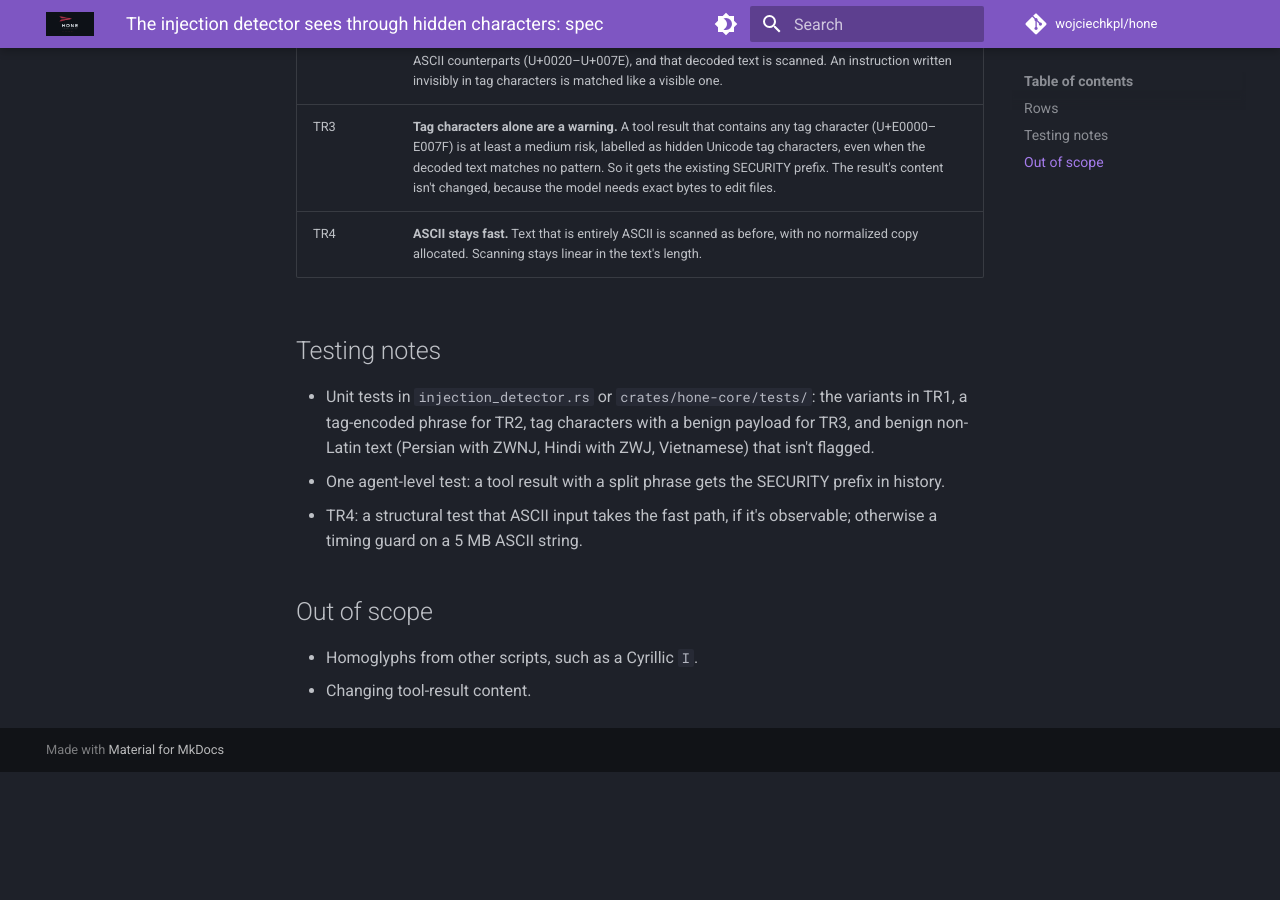
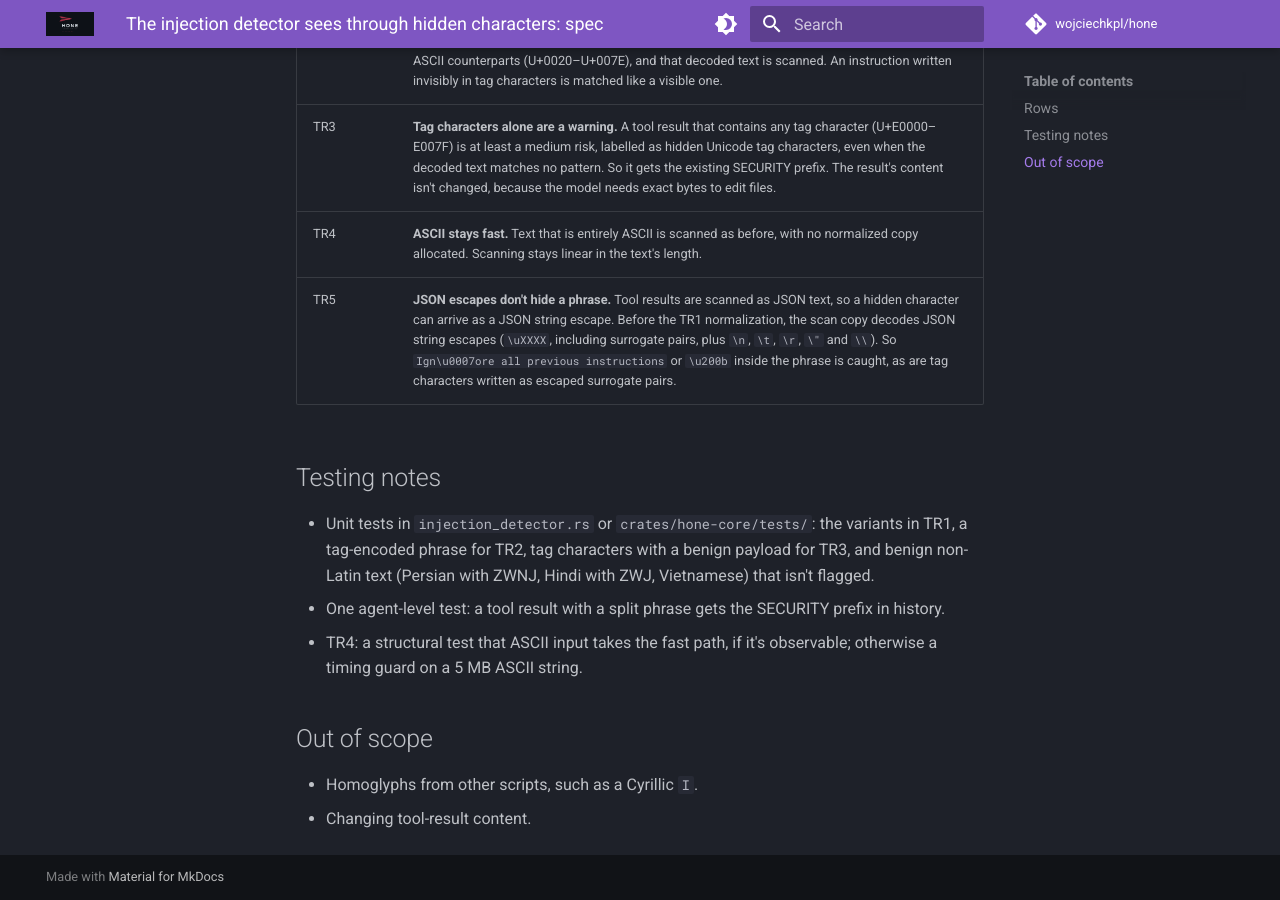
Before and after one commit to wojciechkpl/hone, an MkDocs documentation site: the page built from docs/plans/injection-hidden-chars-spec.md, in a window 1280 px wide and 900 px high, scrolled down 659 px. Built offline with MkDocs 1.6.1 and Material for MkDocs 9.7.7, drawn with Linux system fonts in a browser that asks for light colours; comment, search, counter and statistics services are not loaded; before the commit the page ends 1431 px from its top, so only the background shows below that.

Commit message:
docs: injection spec TR5 (JSON escapes)

```diff
--- a/docs/plans/injection-hidden-chars-spec.md
+++ b/docs/plans/injection-hidden-chars-spec.md
@@ -10,6 +10,7 @@ Branch `fix/injection-hidden-chars`, off `main`. Found while reviewing workspace
 | TR2 | **Hidden tag text is scanned.** Unicode tag characters U+E0020–U+E007E are also decoded to their ASCII counterparts (U+0020–U+007E), and that decoded text is scanned. An instruction written invisibly in tag characters is matched like a visible one. |
 | TR3 | **Tag characters alone are a warning.** A tool result that contains any tag character (U+E0000–E007F) is at least a medium risk, labelled as hidden Unicode tag characters, even when the decoded text matches no pattern. So it gets the existing SECURITY prefix. The result's content isn't changed, because the model needs exact bytes to edit files. |
 | TR4 | **ASCII stays fast.** Text that is entirely ASCII is scanned as before, with no normalized copy allocated. Scanning stays linear in the text's length. |
+| TR5 | **JSON escapes don't hide a phrase.** Tool results are scanned as JSON text, so a hidden character can arrive as a JSON string escape. Before the TR1 normalization, the scan copy decodes JSON string escapes (`\uXXXX`, including surrogate pairs, plus `\n`, `\t`, `\r`, `\"` and `\\`). So `Ign\u0007ore all previous instructions` or `\u200b` inside the phrase is caught, as are tag characters written as escaped surrogate pairs. |
 
 ## Testing notes
 
```
